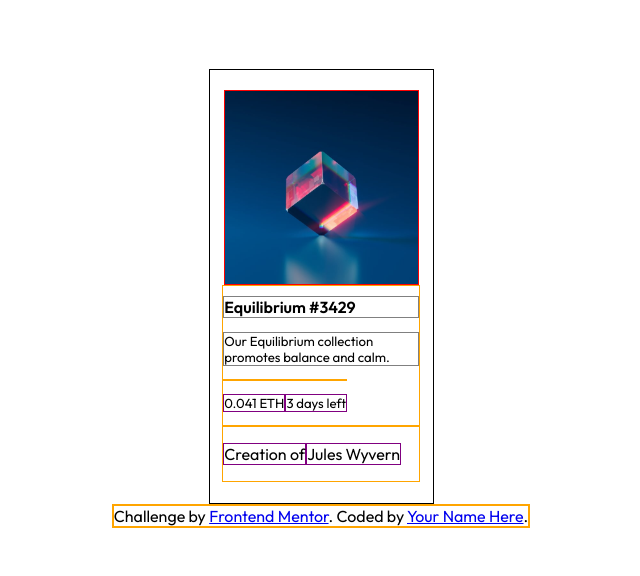
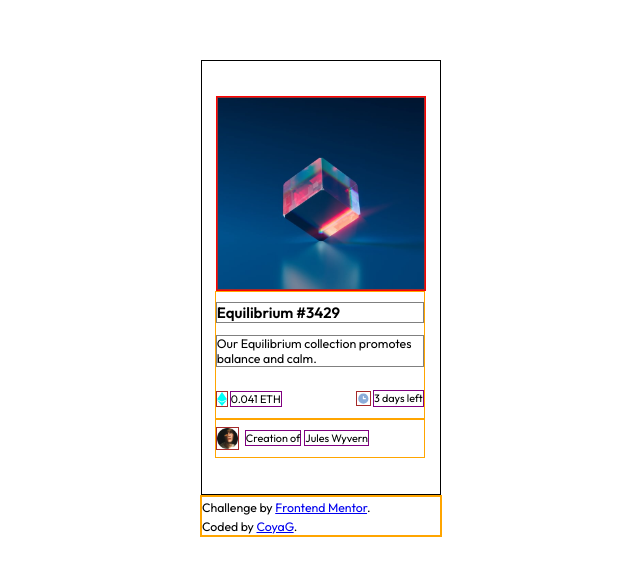
Before and after one commit to CoyaG/3-nft-preview-card, a plain HTML site: page index.html in a window 1280 px wide. Shown: the part 110-686 px from the top of the page, without its empty margins (327-967 px from the left). Drawn offline with Linux system fonts and the light colour scheme.

Commit message:
Adjust fonts and positioning of words and images, added images

```diff
--- a/css/css-main.css
+++ b/css/css-main.css
@@ -1,7 +1,7 @@
 *{
   box-sizing: border-box;
   font-family: 'Outfit', sans-serif;
-  font-size: 16px;
+  font-size: 15px;
 }
 
 /* Main Body */
@@ -14,7 +14,7 @@ body{
   align-items: center;
 }
 .main-body{
-  width: 225px;
+  width: 240px;
   height: 435px;
   display: flex;
   flex-direction: column;
@@ -25,7 +25,7 @@ body{
 
 /* Main Pic */
 .main-cube{
-  width: 195px;
+  width: 210px;
   height: 195px;
   margin: 0 auto;
   border: 1px solid red;
@@ -34,20 +34,66 @@ img{
   width: 100%;
   height: 100%;
 }
- /*  */
+
+/* Text Boxes */
+.main-text, .creator-info{
+  width: 210px;
+}
 .nft-info{
   display: flex;
   flex-direction: row;
+  justify-content: space-between;
 }
-
 .creator-info{
   display: flex;
   flex-direction: row;
 }
+.nft-eth>img{
+  width: 12px;
+  height: 16px;
+  position: relative;
+  top: 11.5px;
+}
+.nft-days>img{
+  width: 15px;
+  height: 15px;
+  position: relative;
+  top: 11px;
+}
+.nft-eth, .nft-days{
+  display: flex;
+}
+.creator-info>img{
+  width: 23px;
+  height: 23px;
+  position: relative;
+  top: 7px;
+}
+.creation-title{
+  margin-right: 3px;
+  margin-left: 6px;
+}
+.nft-eth p, .nft-days p{
+  margin-left: 2px;
+}
+
+/* Attribution */
+.attribution{
+  width: 240px;
+}
 
 /* Font Styles */
-.main-text>p, .nft-eth>p, .nft-days>p{
+.main-text>p{
   font-size: 0.825rem;
+}
+.nft-eth>p{
+  font-size: 0.73rem;
+}
+.nft-days>p, .creator-info>p{
+  font-size: 0.72rem;
+}
+.attribution>span, .attribution a{
+  font-size: 0.82rem;
 }
 
 /* Borders */
@@ -60,3 +106,6 @@ div{
 .main-text>h1, .main-text>p{
   border: 1px solid gray;
 }
+img{
+  border: 1px solid brown;
+}
--- a/index.html
+++ b/index.html
@@ -29,25 +29,18 @@
 
       <section class="nft-info">
         <section class="nft-eth">
-          <div>
-            <!-- sim diamond pic -->
-          </div>
+          <img src="images/icon-ethereum.svg">
           <p>0.041 ETH</p>
         </section>
         <section class="nft-days">
-          <div>
-            <!-- clocky clock pic -->
-          </div>
+          <img src="images/icon-clock.svg">
           <p>3 days left</p>
         </section>
       </section>
     </div>
 
     <div class="creator-info">
-      <section>
-        <!-- face pic here -->
-      </section>
-
+      <img src="images/image-avatar.png">
       <p class="creation-title">Creation of</p>
       <p class="creator-name">Jules Wyvern</p>
     </div>
@@ -56,8 +49,8 @@
   <div>
     <div class="attribution">
       <span>Challenge by <a href="https://www.frontendmentor.io?ref=challenge" target="_blank">Frontend Mentor</a>.</span>
-
-      <span>Coded by <a href="#">Your Name Here</a>.</span>
+      <br>
+      <span>Coded by <a href="https://github.com/CoyaG">CoyaG</a>.</span>
     </div>
   </div>
 </body>
```
